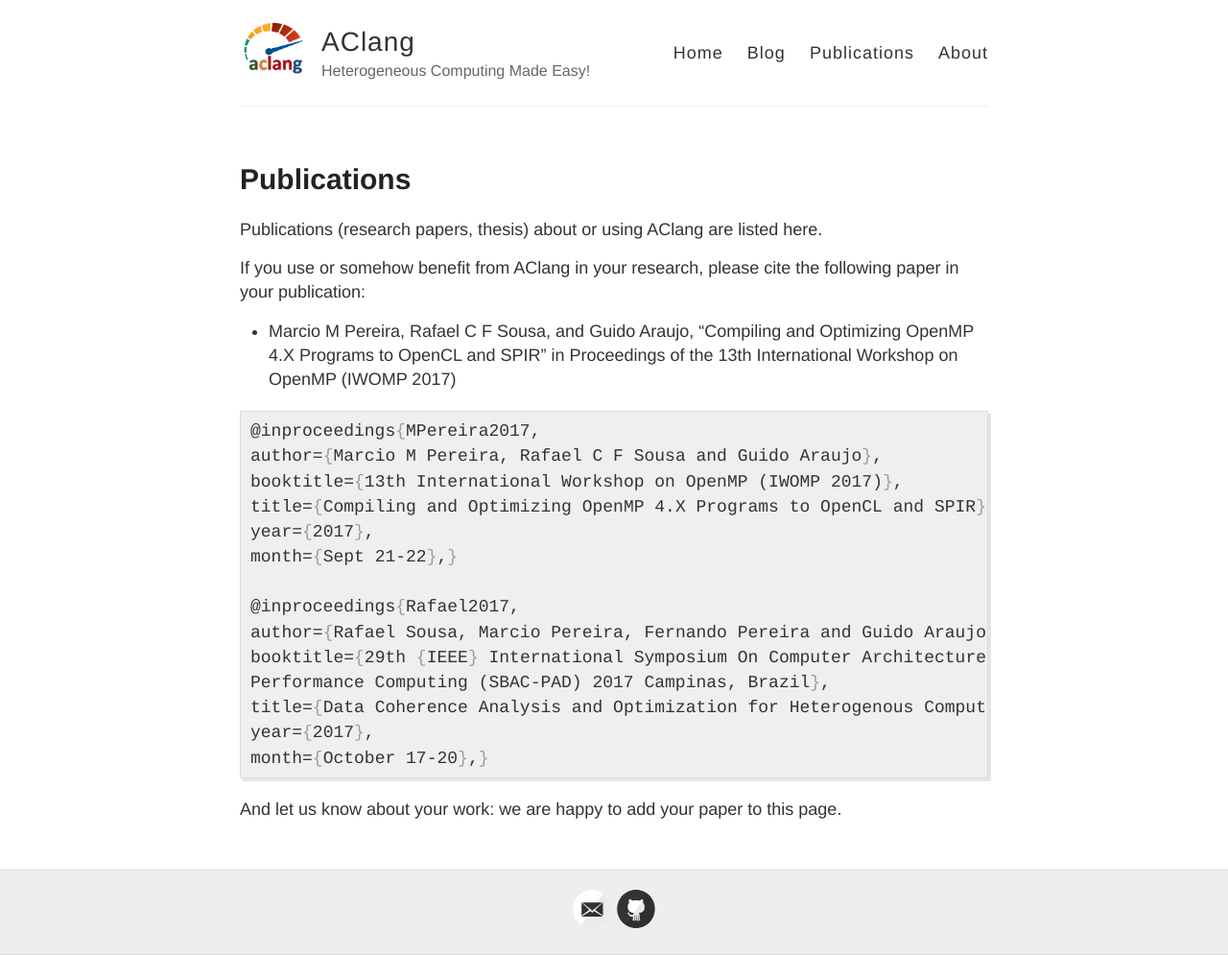
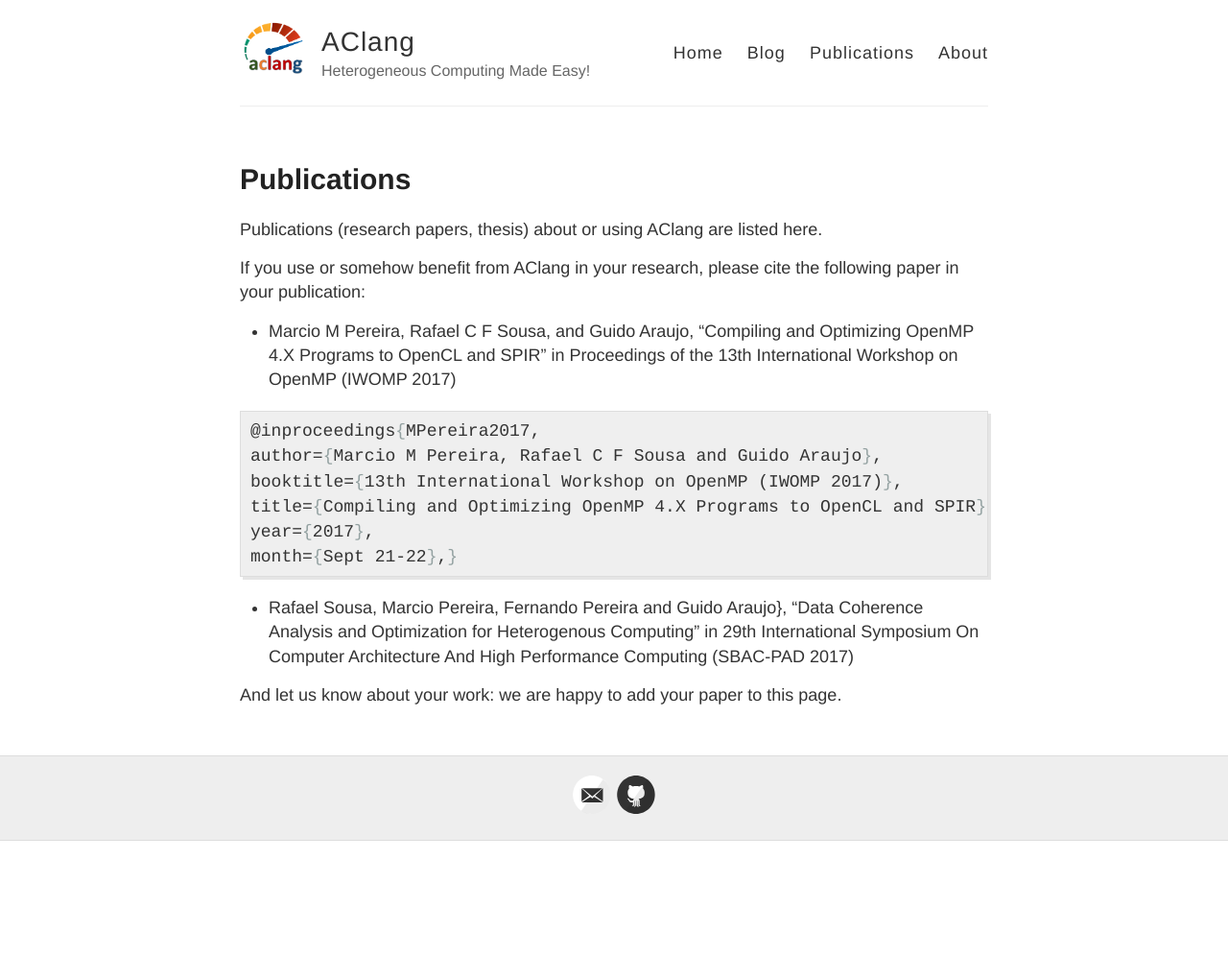
Before and after one commit to omp2ocl/aclang, a Jekyll site: the page built from publications.md, in a window 1280 px wide. Shown: the whole page at 96% size. Built offline with Jekyll 4.4.1, drawn with Linux system fonts in a browser that asks for light colours; after the commit the page ends 900 px from its top, so only the background shows below that.

Commit message:
trying to fix some issues.

```diff
--- a/publications.md
+++ b/publications.md
@@ -19,15 +19,11 @@ booktitle={13th International Workshop on OpenMP (IWOMP 2017)},
 title={Compiling and Optimizing OpenMP 4.X Programs to OpenCL and SPIR},
 year={2017},
 month={Sept 21-22},}
-
-@inproceedings{Rafael2017,
-author={Rafael Sousa, Marcio Pereira, Fernando Pereira and Guido Araujo},
-booktitle={29th {IEEE} International Symposium On Computer Architecture And High
-Performance Computing (SBAC-PAD) 2017 Campinas, Brazil},
-title={Data Coherence Analysis and Optimization for Heterogenous Computing},
-year={2017},
-month={October 17-20},}
 {% endhighlight %}
 
+  - Rafael Sousa, Marcio Pereira, Fernando Pereira and Guido Araujo},
+    "Data Coherence Analysis and Optimization for Heterogenous Computing"
+    in 29th International Symposium On Computer Architecture And High
+    Performance Computing (SBAC-PAD 2017)
 
 And let us know about your work: we are happy to add your paper to this page.
```
Also changed, not shown: index.md (+1 -1 lines).
